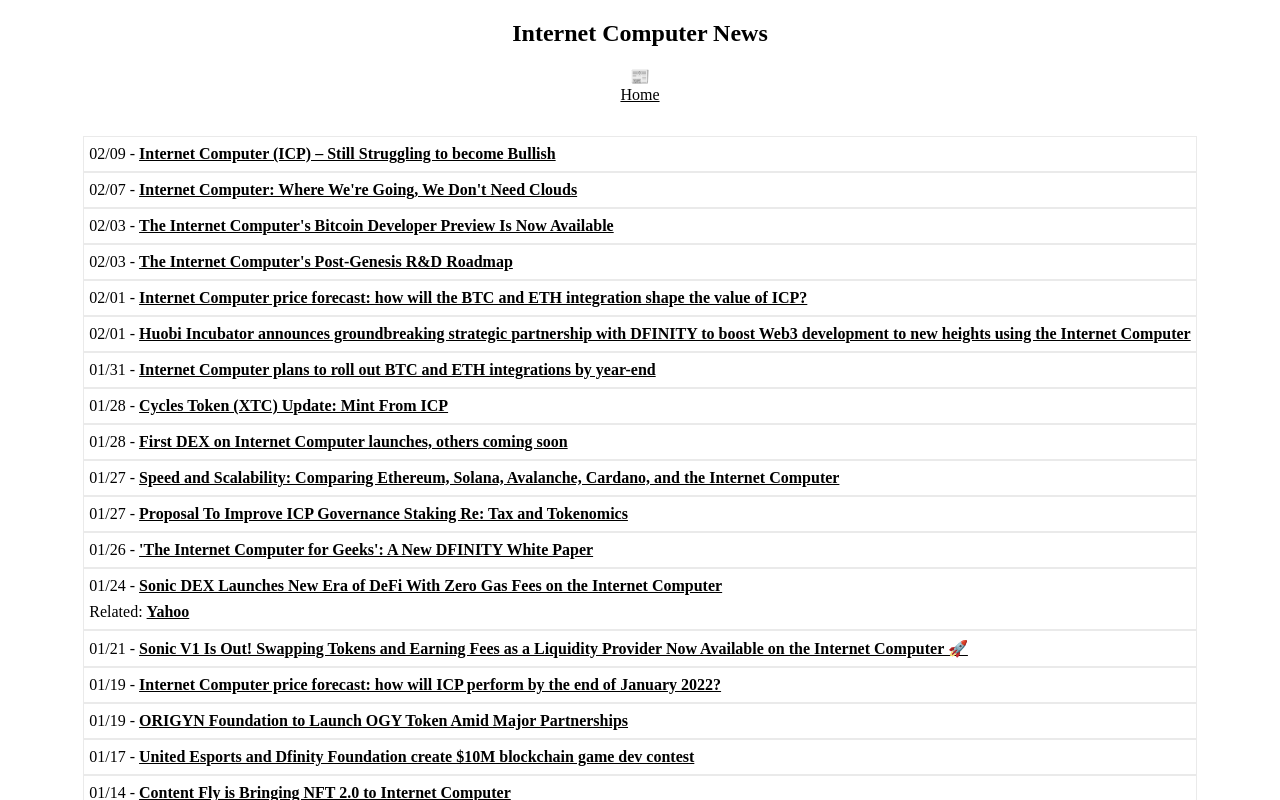
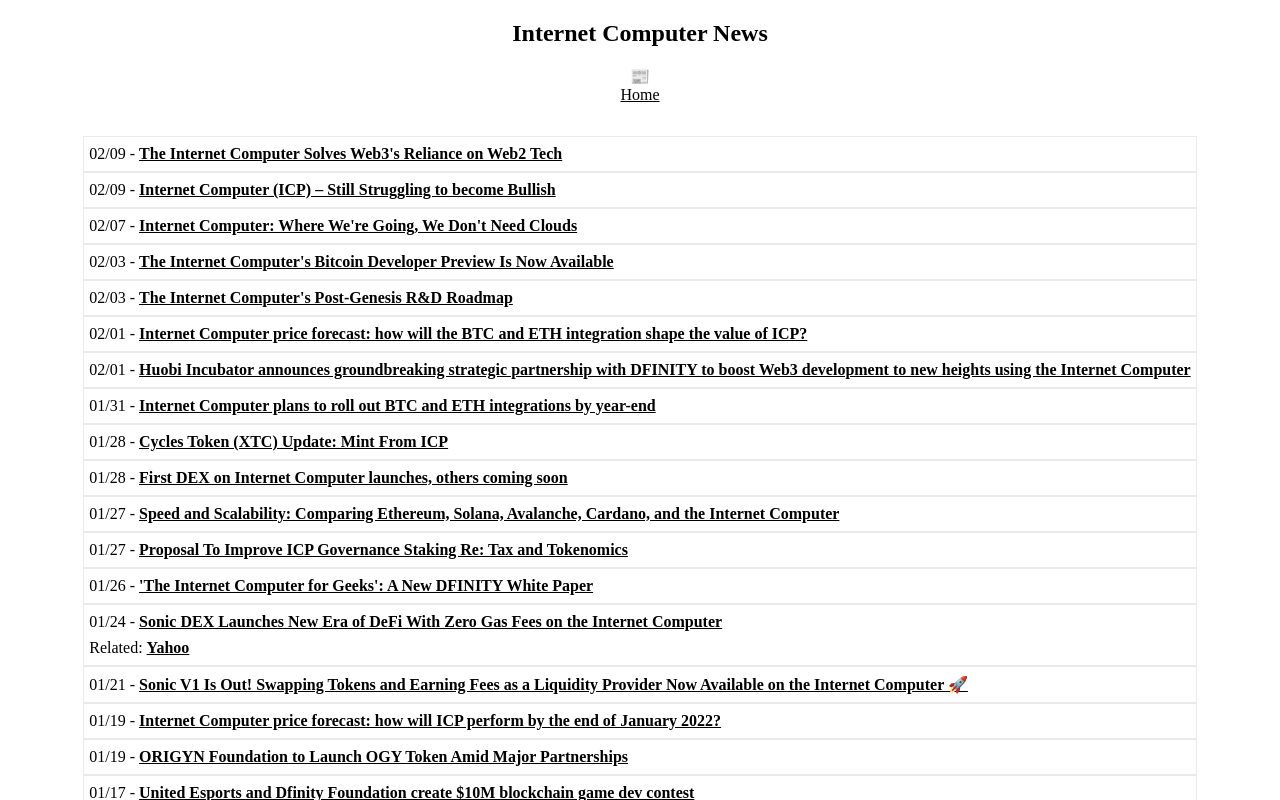
Before and after one commit to rjlucasm/ictoday, a Next.js app: page /news/2022 in a window 1280 px wide. Shown: the top 800 px of the page. Built offline with nearby package versions, Linux system fonts and the light colour scheme.

Commit message:
More News 02/09

```diff
--- a/pages/news/2022.js
+++ b/pages/news/2022.js
@@ -17,6 +17,9 @@ export default function News22() {
             <Link href="/"><a style={{ color: 'inherit' }}>Home</a></Link>
 
             <div className="pagesgrid">
+            <div className="pagescard">02/09 -&nbsp;
+                <a href="https://medium.com/dfinity/the-internet-computer-solves-web3s-reliance-on-web2-tech-70a6b4eea43f" target="_blank" rel="noopener noreferrer">The Internet Computer Solves Web3&apos;s Reliance on Web2 Tech</a>
+            </div>
             <div className="pagescard">02/09 -&nbsp;
                 <a href="https://stockstelegraph.com/icp-coin-still-struggling-to-become-bullish/" target="_blank" rel="noopener noreferrer">Internet Computer (ICP)  – Still Struggling to become Bullish</a>
             </div>
```
